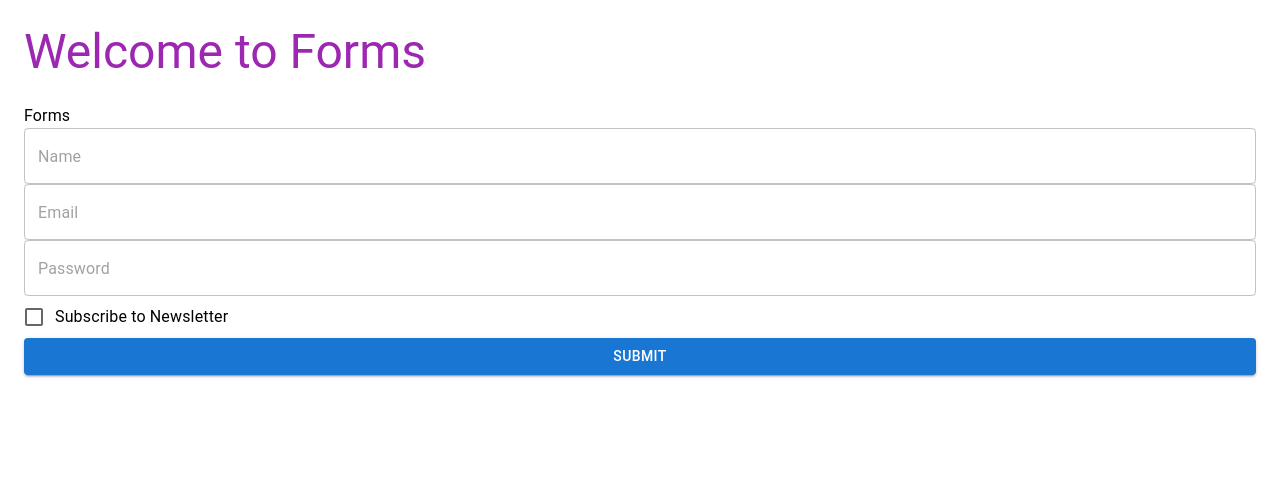
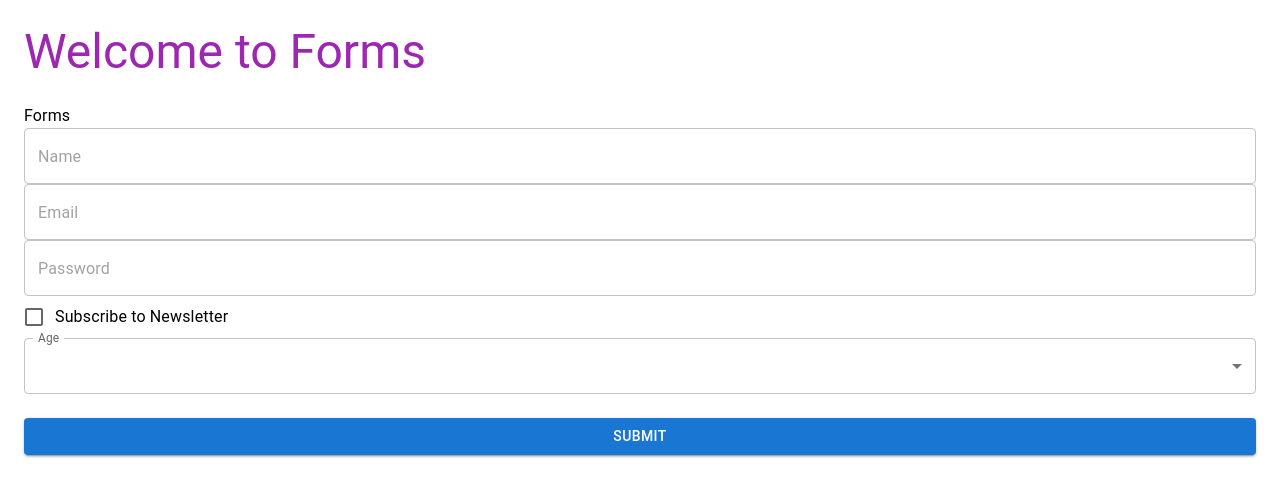
Before and after one commit to hxncodes/React-MUI, a React (Vite) app: page / in a window 1280 px wide. Shown: the top 496 px of the page. Built offline with nearby package versions, Linux system fonts and the light colour scheme.

Commit message:
SelectBox introduced with form functionality

```diff
--- a/Pages/Forms.jsx
+++ b/Pages/Forms.jsx
@@ -1,12 +1,25 @@
 import React, { useState } from 'react'
-import { Box, TextField, Typography, Button, FormGroup, FormControlLabel, Checkbox } from '@mui/material'
+import {
+    Box,
+    TextField,
+    Typography,
+    Button,
+    FormGroup,
+    FormControl,
+    FormControlLabel,
+    Checkbox,
+    InputLabel,
+    MenuItem,
+    Select
+} from '@mui/material'
 
 function Forms() {
     const [inputs, setInputs] = useState({
         name: "",
         email: "",
         password: "",
-        subscribe: false
+        subscribe: false,
+        age: 0
     })
 
 
@@ -57,16 +70,26 @@ function Forms() {
                     />
 
                     <FormGroup>
-                        <FormControlLabel control={<Checkbox onChange={() => setInputs((prev) => ({
-                            ...prev,
-                            subscribe: !inputs.subscribe
+                        <FormControlLabel
+                            control={<Checkbox onChange={() => setInputs((prev) => ({
+                                ...prev,
+                                subscribe: !inputs.subscribe
 
-                        }))} />}
+                            }))} />}
                             label="Subscribe to Newsletter" />
                     </FormGroup>
-                    <Button variant="contained" type="submit">Submit</Button>
+
+                    <FormControl>
+                        <InputLabel>Age</InputLabel>
+                        <Select name="age" value={inputs.age} label="Age" onChange={handleChange}>
+                            <MenuItem value={10}>Ten</MenuItem>
+                            <MenuItem value={20}>Twenty</MenuItem>
+                            <MenuItem value={30}>Thirty</MenuItem>
+                        </Select>
+                    </FormControl>
+                    <Button sx={{ marginTop: 3 }} variant="contained" type="submit">Submit</Button>
+
                 </form>
-
             </Box>
 
         </>
```
